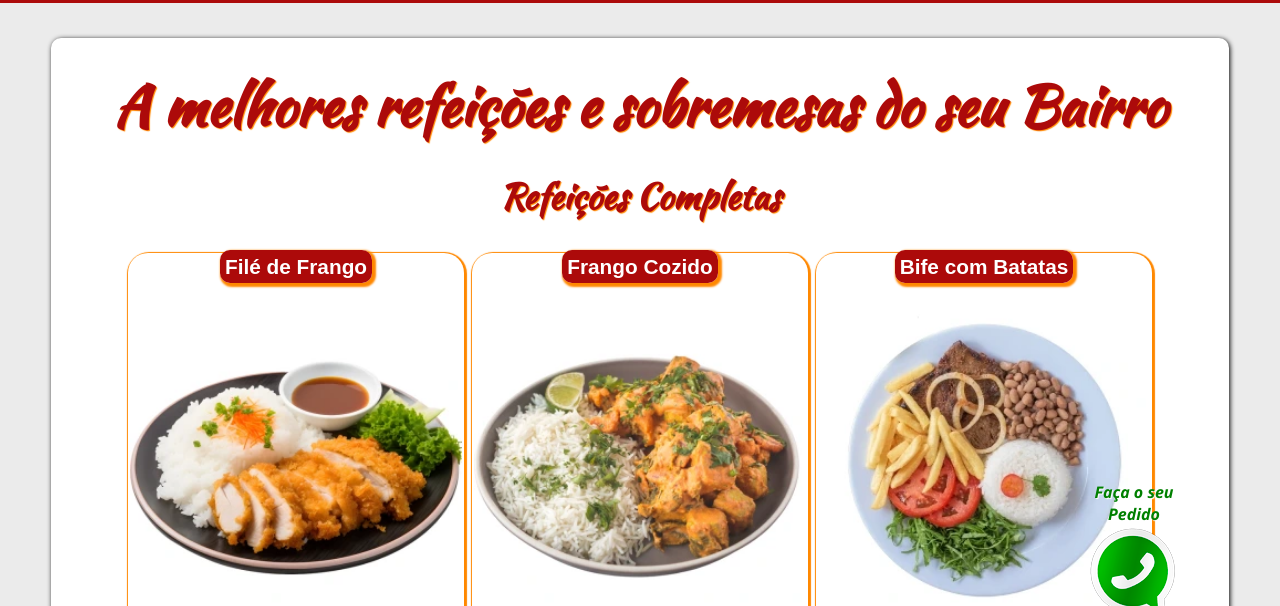
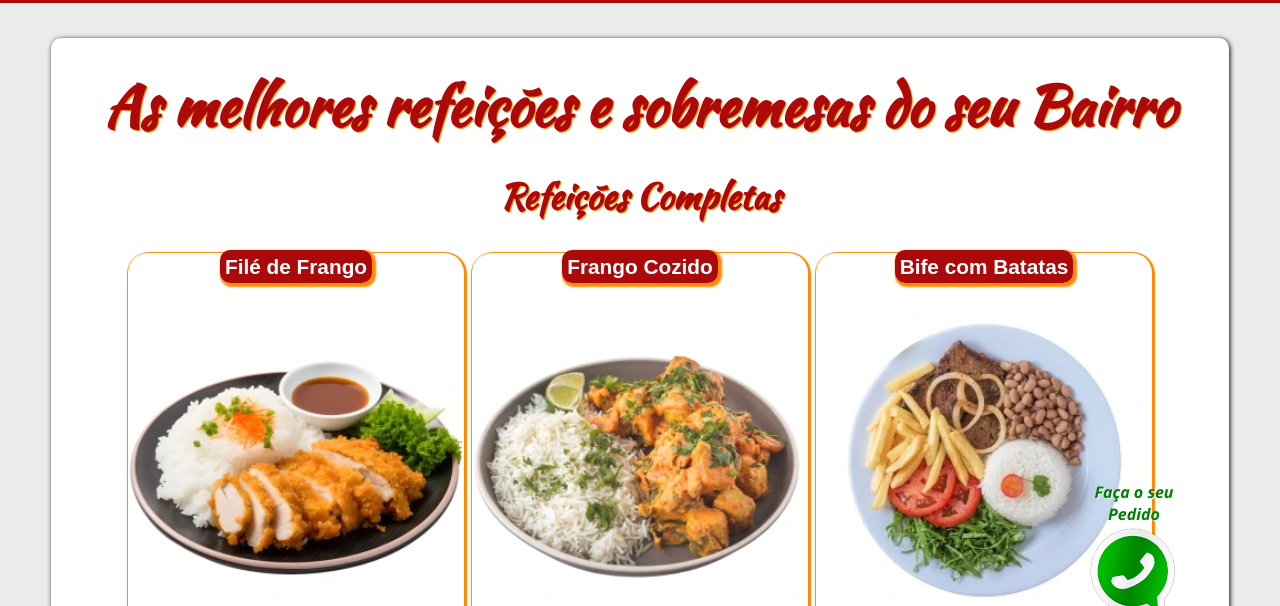
Before and after one commit to WwQA88/Template-Frontend-Website-Restaurante-Do-Bairro, a plain HTML site: page index.html in a window 1280 px wide. Shown: the part 174-780 px from the top of the page. Drawn offline with Linux system fonts and the light colour scheme.

Commit message:
Fixing in the H1

```diff
--- a/index.html
+++ b/index.html
@@ -46,7 +46,7 @@
 
     <main>
         <article>
-            <h1>A melhores refeições e sobremesas do seu Bairro</h1>
+            <h1>As melhores refeições e sobremesas do seu Bairro</h1>
             <br>
             <h2>Refeições Completas</h2>
             <div class="separador-conteudo-refeicoes"></div>
```
